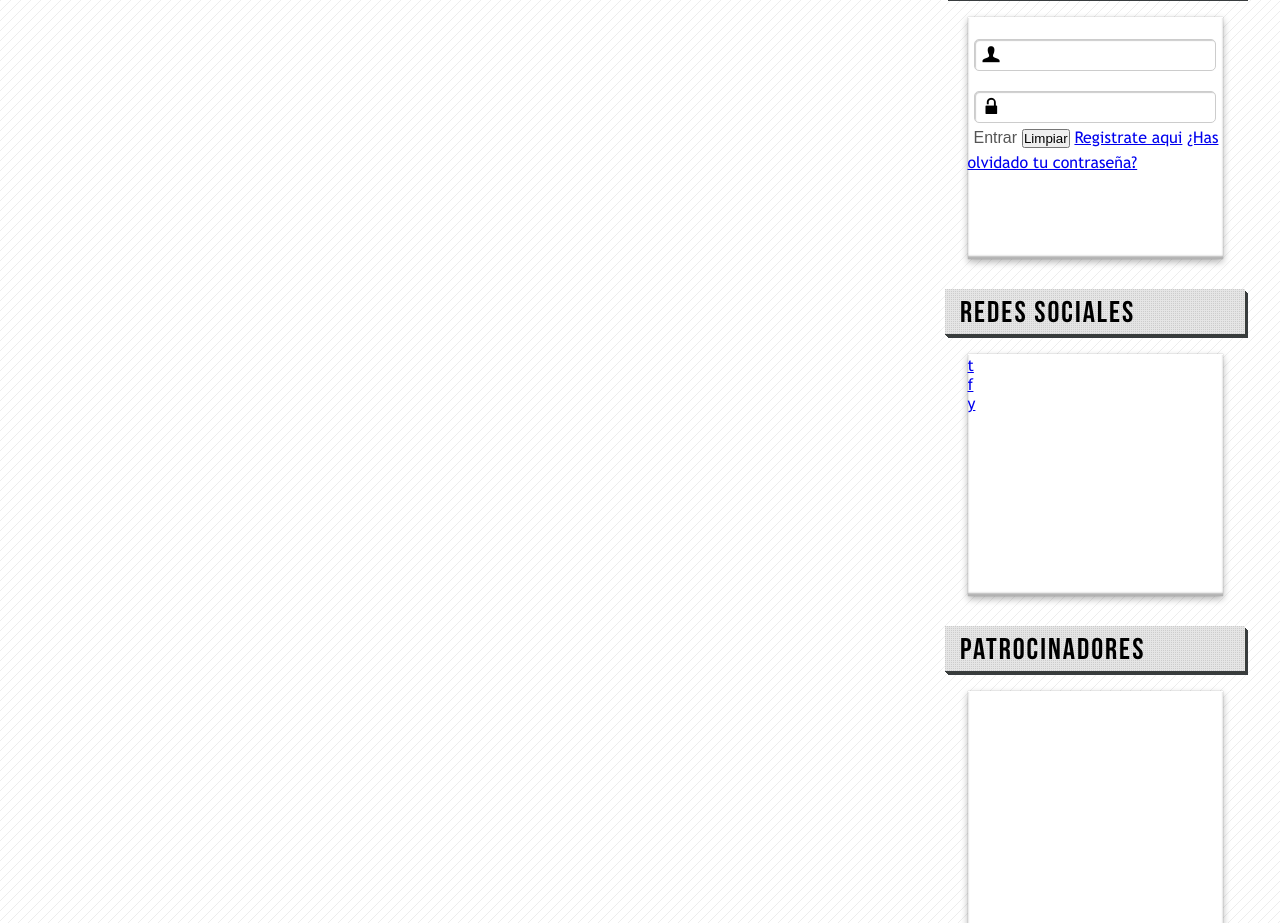
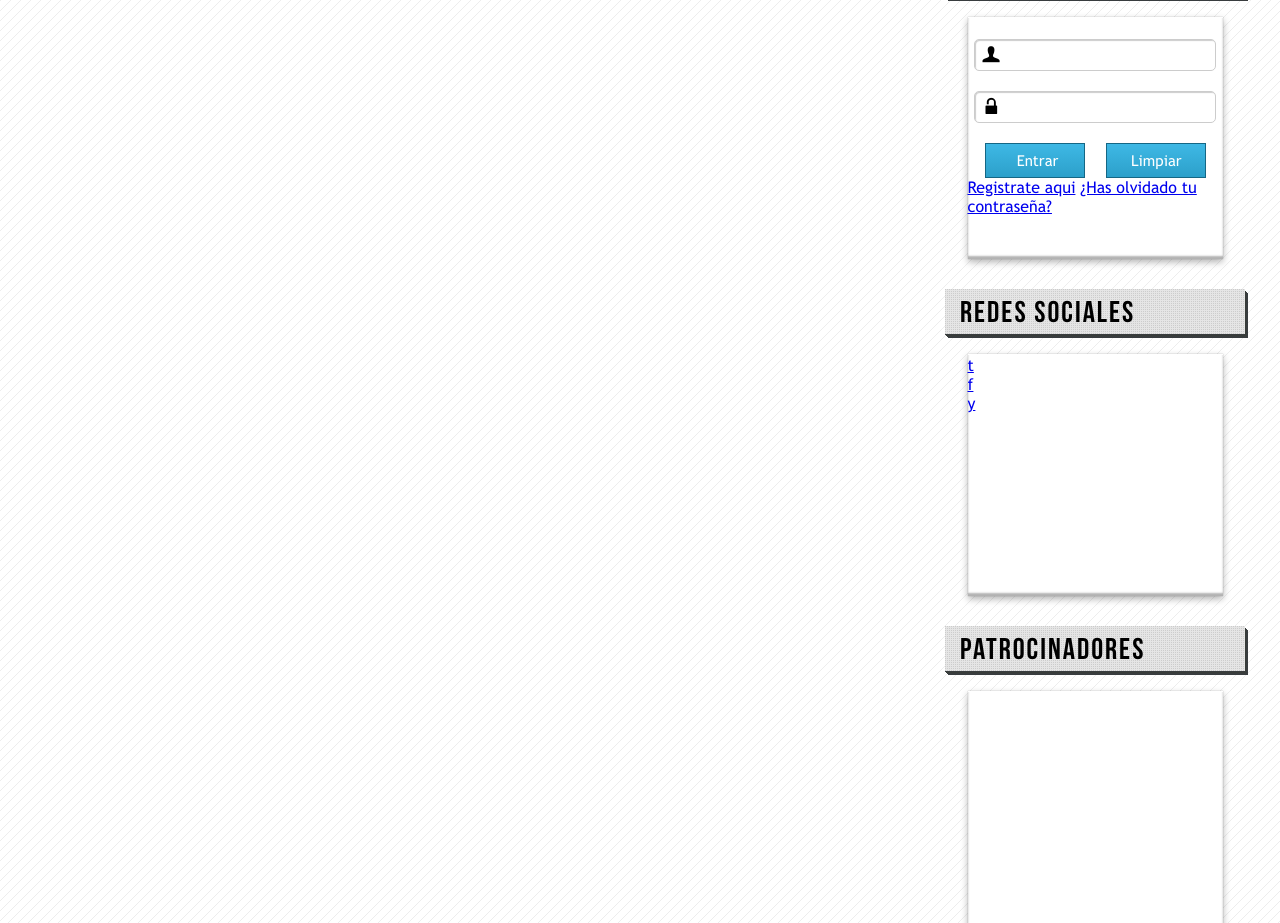
Before and after one commit to Nuribe92/Test, a plain HTML site: page index.html in a window 1280 px wide. Shown: the part 789-1712 px from the top of the page. Drawn offline with Linux system fonts and the light colour scheme.

Commit message:
login buttons

```diff
--- a/css/styles.css
+++ b/css/styles.css
@@ -269,3 +269,31 @@ aside h3:first-child{
   margin-top: 25px;
   font-size: 20px;
 }
+
+#login input[type="submit"],
+#login input[type="button"],
+#login input[type="reset"],
+#login button{
+
+  text-align: center;
+  width: 100px;
+  height: 35px;
+  margin-top: 20px;
+  color: white;
+  background: linear-gradient(to bottom, #3eb8e5 0,#2ca0ca 100%);
+  border: 1px solid #156785;
+  border-radius: 0px;
+  cursor: pointer;
+  font-size: 15px;
+  font-family: "TrebuchetMS";
+  font-weight: lighter;
+  margin-left: 17px;
+  transition: all 300ms;
+}
+
+#login input[type="submit"]:hover,
+#login input[type="button"]:hover,
+#login input[type="reset"]:hover,
+#login button:hover{
+  box-shadow: 0px 0px 3px gray;
+}
```
